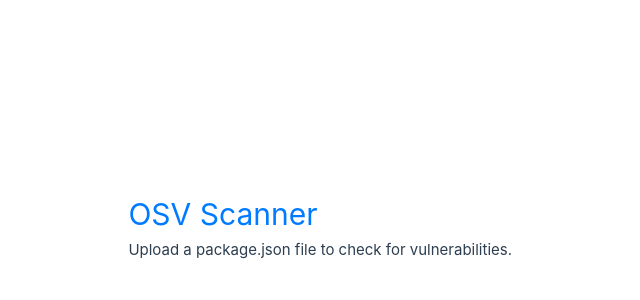
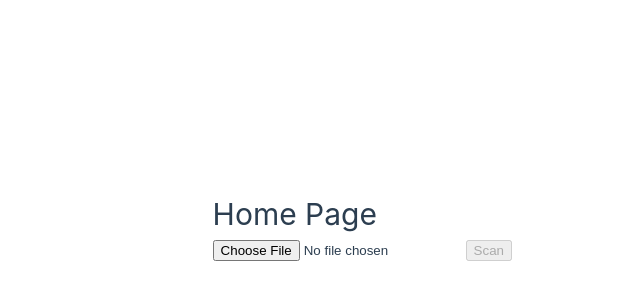
Before and after one commit to hedgehog13/vue-osv-scanner, a Vue app: page / in a window 1280 px wide. Shown: the part 174-474 px from the top of the page, without its empty margins (128-768 px from the left). Built offline with nearby package versions, Linux system fonts and the light colour scheme; the HTML template or start-up script is replaced by a standard one.

Commit message:
Upload cmp initial

```diff
--- a/package.json
+++ b/package.json
@@ -13,6 +13,7 @@
     "format": "prettier --write src/"
   },
   "dependencies": {
+    "axios": "^1.7.9",
     "vue": "^3.5.13",
     "vue-router": "^4.5.0"
   },
--- /dev/null
+++ b/src/components/FileUpload.vue
@@ -0,0 +1,24 @@
+<template>
+  <div>
+    <input type="file" @change="handleFileUpload" accept=".json" />
+    <button @click="scanFile" :disabled="!file">Scan</button>
+  </div>
+</template>
+
+<script setup lang="ts">
+import { ref } from 'vue'
+
+const file = ref<File | null>(null)
+
+const handleFileUpload = (event: Event) => {
+  const input = event.target as HTMLInputElement
+  if (input.files) {
+    file.value = input.files[0]
+  }
+}
+
+const scanFile = () => {
+  if (!file.value) return
+  console.log('Scanning file:', file.value.name)
+}
+</script>
--- a/src/views/HomeView.vue
+++ b/src/views/HomeView.vue
@@ -1,14 +1,10 @@
 <template>
   <div>
-    <h1>OSV Scanner</h1>
-    <p>Upload a package.json file to check for vulnerabilities.</p>
+    <h1>Home Page</h1>
+    <FileUpload />
   </div>
 </template>
 
-<script lang="ts" setup></script>
-
-<style scoped>
-h1 {
-  color: #007bff;
-}
-</style>
+<script setup lang="ts">
+import FileUpload from '@/components/FileUpload.vue'
+</script>
```
Also changed, not shown: 1 other file (tests, documents, lock files or other folders).
